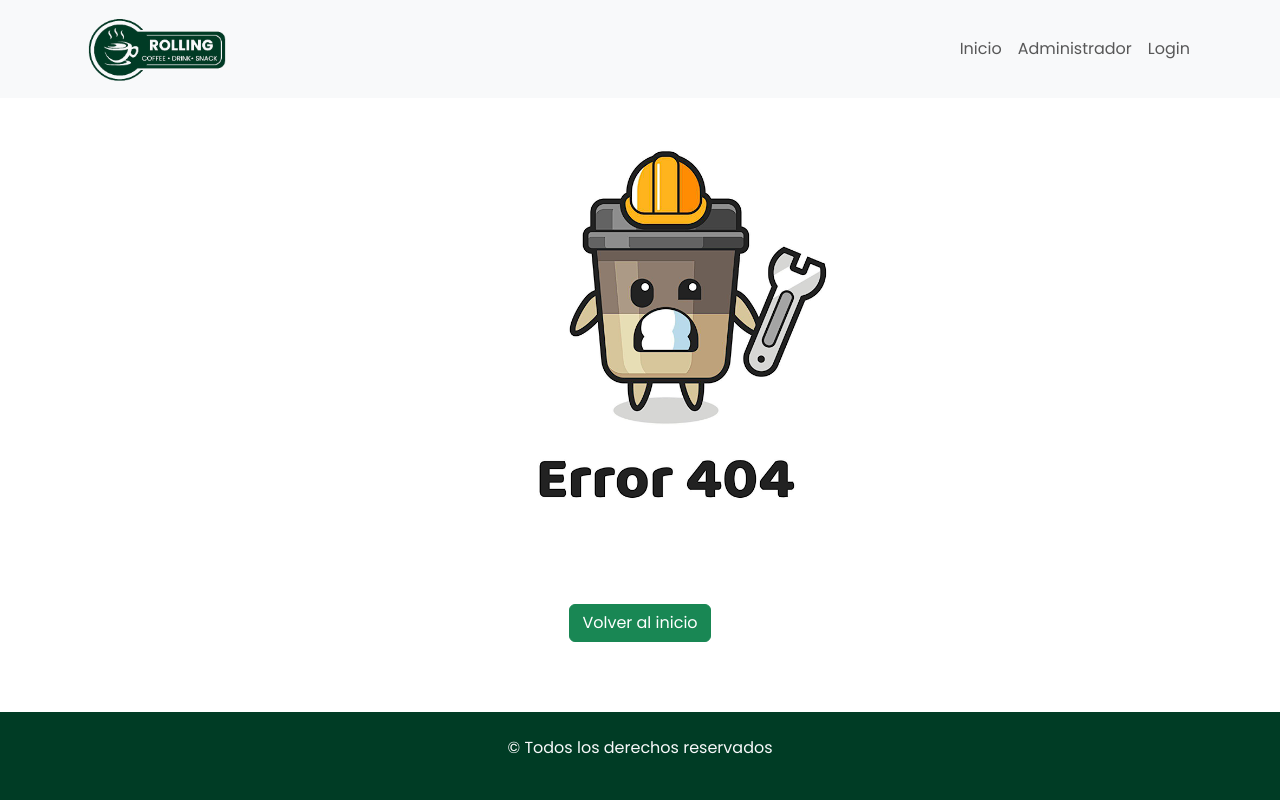
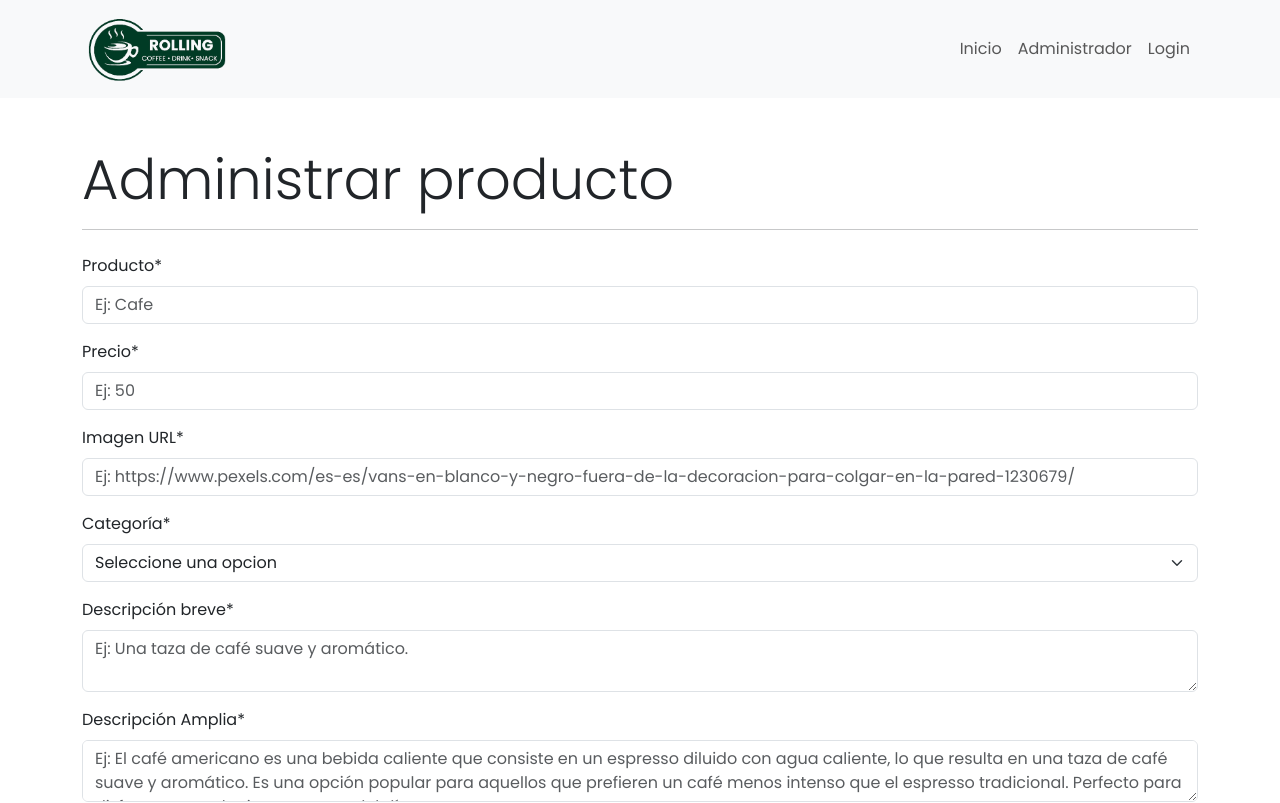
Before and after one commit to rollingcodeschool/crudCafe-react2, a React (Vite) app: page /administrador/editar in a window 1280 px wide. Shown: the top 803 px of the page. Built offline with nearby package versions, Linux system fonts and the light colour scheme.

Commit message:
invocamos al componente formularioProducto para crear o editar un producto

```diff
--- a/db.json
+++ b/db.json
@@ -17,6 +17,15 @@
       "descripcion_breve": "asda asdddddddddddddddddddd",
       "descripcion_amplia": "aaaaaaaaaaaaaaaaas aaaaaaaaaaaaaaaa",
       "id": 2
+    },
+    {
+      "nombreProducto": "café cortado",
+      "precio": "900",
+      "imagen": "https://pics.filmaffinity.com/maybe_i_do-982667296-large.jpg",
+      "categoria": "Infusiones",
+      "descripcion_breve": "asd asdasdasd",
+      "descripcion_amplia": "aaaaaaaaaaaaaaaasdasdasdasdasd",
+      "id": 3
     }
   ]
 }
--- a/src/App.jsx
+++ b/src/App.jsx
@@ -22,7 +22,8 @@ function App() {
         <Route path='/login' element={<Login/>}/>
         <Route path='/detalle-producto' element={<DetalleProducto/>}/>
         <Route path='/administrador' element={<Administrador/>}/>
-        <Route exact path="/administrador/crear" element={<FormularioProducto></FormularioProducto>}></Route>
+        <Route exact path="/administrador/crear" element={<FormularioProducto crearProducto={true}></FormularioProducto>}></Route>
+        <Route exact path="/administrador/editar" element={<FormularioProducto crearProducto={false}></FormularioProducto>}></Route>
         <Route path='*' element={<Error404/>}/>
       </Routes>
       <Footer></Footer>
--- a/src/components/pages/producto/FormularioProducto.jsx
+++ b/src/components/pages/producto/FormularioProducto.jsx
@@ -3,7 +3,7 @@ import { useForm } from "react-hook-form";
 import { crearProductoAPI } from "../../helpers/queries";
 
 
-const FormularioProducto = () => {
+const FormularioProducto = ({crearProducto}) => {
   const {
     register,
     handleSubmit,
@@ -12,6 +12,7 @@ const FormularioProducto = () => {
   } = useForm();
 
   const onSubmit = async(producto) => {
+    if(crearProducto){
       console.log(producto);
       const respuesta = await crearProductoAPI(producto)
       if(respuesta.status === 201){
@@ -20,6 +21,9 @@ const FormularioProducto = () => {
       }else{
         alert('Ocurrio un error, volve a intentar esta operacion en unos minutos')
       }
+    }else{
+      console.log('Aqui tengo que editar')
+    }
   };
 
   return (
--- a/src/components/pages/producto/ItemProducto.jsx
+++ b/src/components/pages/producto/ItemProducto.jsx
@@ -1,5 +1,6 @@
 import { Button } from "react-bootstrap";
 import { borrarProductoAPI, listarProductosAPI } from "../../helpers/queries";
+import { Link } from "react-router";
 
 const ItemProducto = ({producto, setListaProductos}) => {
 
@@ -32,9 +33,9 @@ const ItemProducto = ({producto, setListaProductos}) => {
       </td>
       <td>{producto.categoria}</td>
       <td className="text-center">
-        <Button variant="warning" className="me-lg-2">
+        <Link className="btn btn-warning me-lg-2" to={'/administrador/editar'}>
           <i className="bi bi-pencil-square"></i>
-        </Button>
+        </Link>
         <Button variant="danger" onClick={borrarProducto}>
           <i className="bi bi-trash"></i>
         </Button>
```
